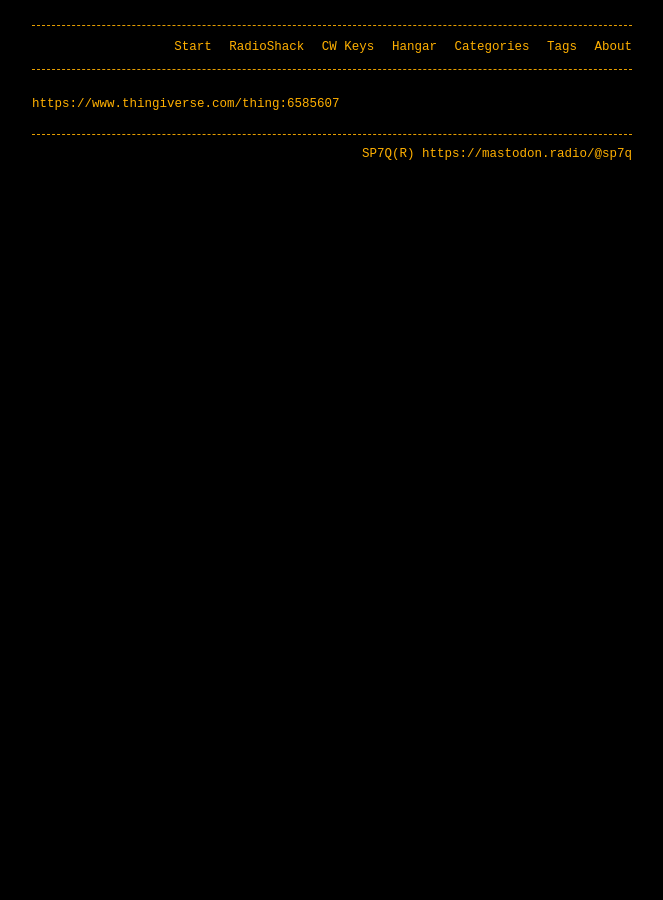
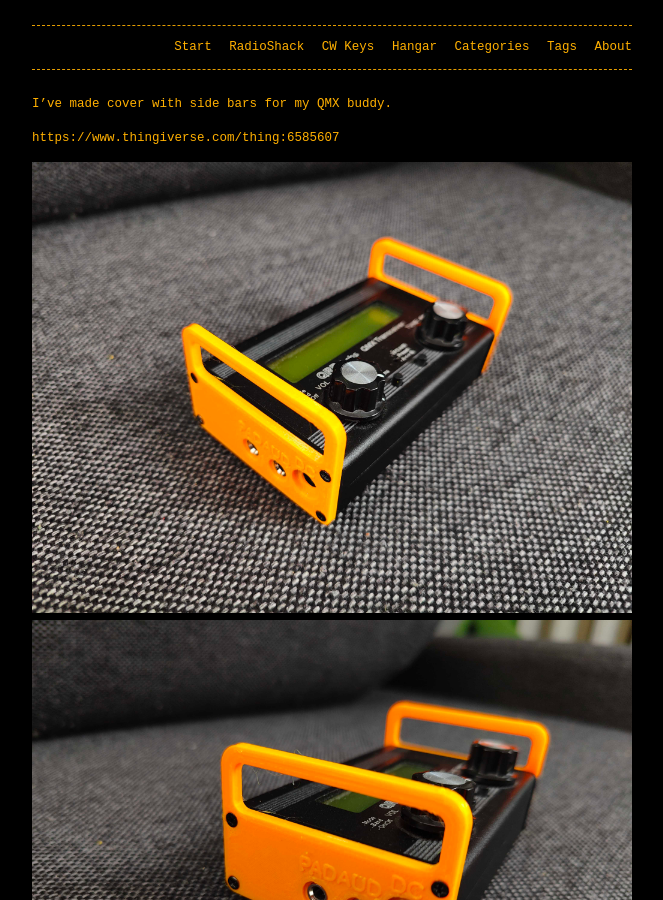
Before and after one commit to sp7q/blog, a Jekyll site: the page built from _posts/2024-09-19-QMX-cover.markdown, in a window 1280 px wide and 900 px high. Shown: the whole window, without its empty margins (308-971 px from the left). Built offline with Jekyll 4.4.1, drawn with Linux system fonts in a browser that asks for light colours.

Commit message:
cover v2

```diff
--- a/_posts/2024-09-19-QMX-cover.markdown
+++ b/_posts/2024-09-19-QMX-cover.markdown
@@ -6,6 +6,15 @@ categories: Hamradio
 tags: QMX DIY 3Dprint
 ---
 
+I've made cover with side bars for my QMX buddy.
+
+https://www.thingiverse.com/thing:6585607
 
 
-https://www.thingiverse.com/thing:6585607
+
+<img src="{{ '/assets/images/cover1.jpg' | relative_url }}" alt="Cover1" width="600">
+<img src="{{ '/assets/images/cover2.jpg' | relative_url }}" alt="Cover2" width="600">
+<img src="{{ '/assets/images/cover3.jpg' | relative_url }}" alt="Cover3" width="600">
+<img src="{{ '/assets/images/cover4.jpg' | relative_url }}" alt="Cover4" width="600">
+<img src="{{ '/assets/images/cover5.jpg' | relative_url }}" alt="Cover5" width="600">
+<img src="{{ '/assets/images/cover6.jpg' | relative_url }}" alt="Cover6" width="600">
```
Also changed, not shown: assets/images/cover1.jpg (added), assets/images/cover2.jpg (added), assets/images/cover3.jpg (added), assets/images/cover4.jpg (added), assets/images/cover5.jpg (added), assets/images/cover6.jpg (added).
